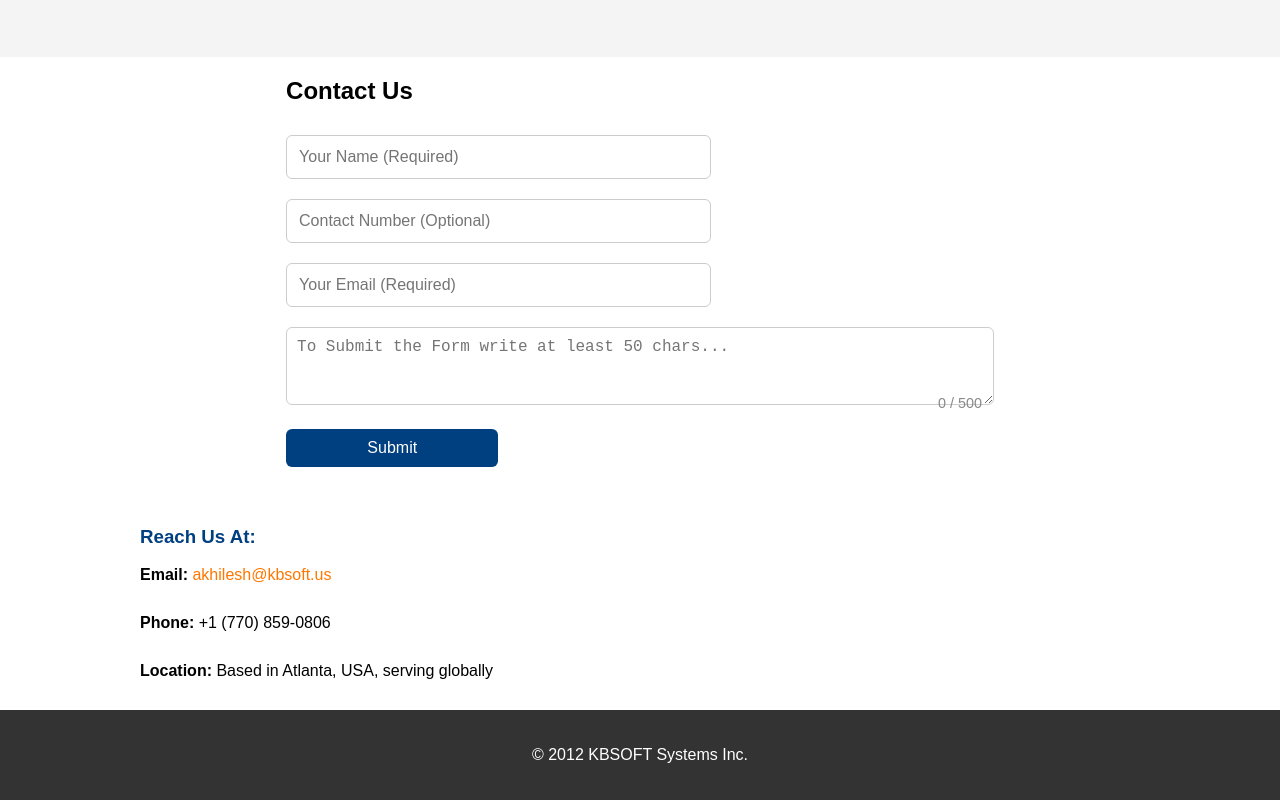
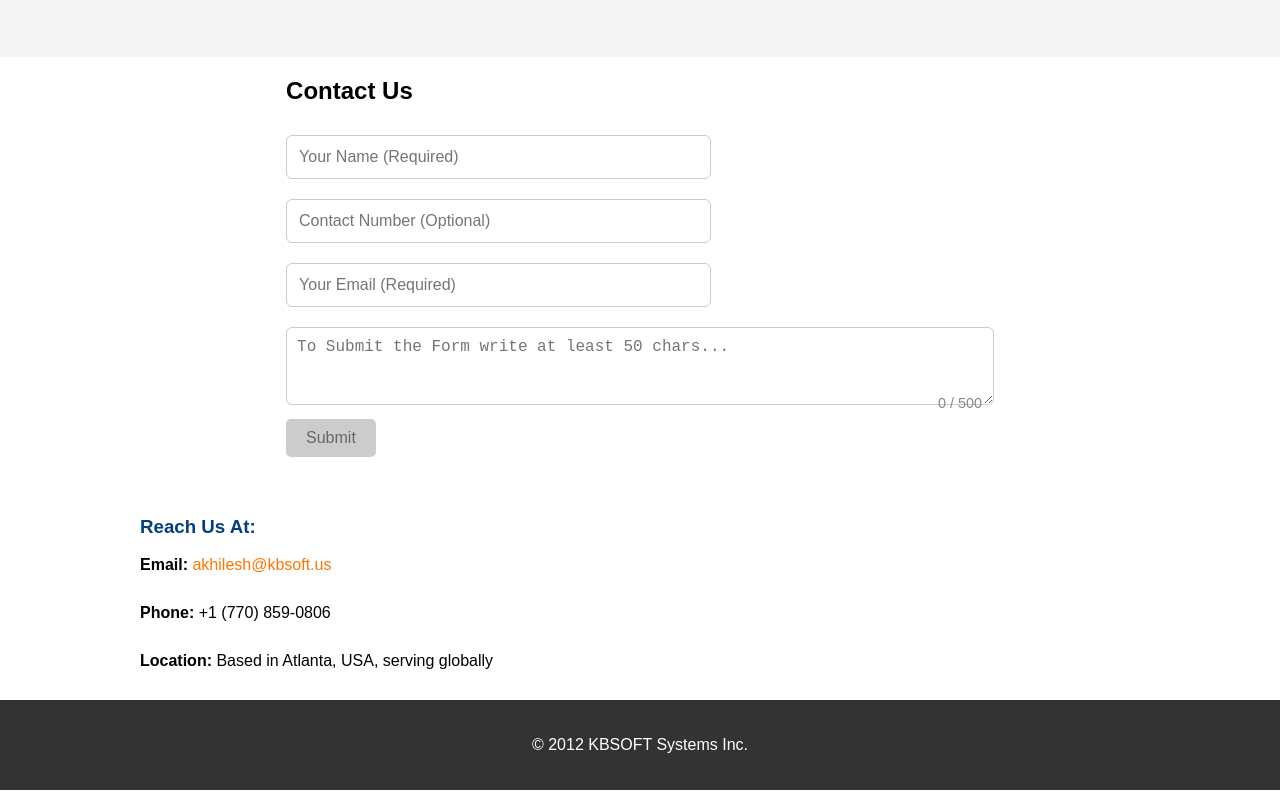
Before and after one commit to ynomani/kbsoft.us, a plain HTML site: page index.html in a window 1280 px wide. Shown: the part 3781-4581 px from the top of the page. Drawn offline with Linux system fonts and the light colour scheme.

Commit message:
Add files via upload

```diff
--- a/styles.css
+++ b/styles.css
@@ -344,16 +344,23 @@ a {
   box-sizing: border-box;
 }
 
-.contact-form button {
+/* Default style */
+.contact-form button[type="submit"] {
   background-color: #004080;
   color: white;
-  padding: 10px 10px;
+  padding: 10px 20px;
   font-size: 1rem;
   border: none;
-  border-radius: 6px;
+  border-radius: 5px;
   cursor: pointer;
-  margin-top: 10px;
-  width: 30%;
+  transition: background-color 0.3s ease;
+}
+
+/* Disabled style */
+.contact-form button[type="submit"]:disabled {
+  background-color: #cccccc;
+  color: #666666;
+  cursor: not-allowed;
 }
 
 .contact-form button:hover {
@@ -401,6 +408,7 @@ a {
 
 
 /* Partner Logos */
+
 .partner-logos {
   padding: 0px 10px;
   text-align: center;
```
